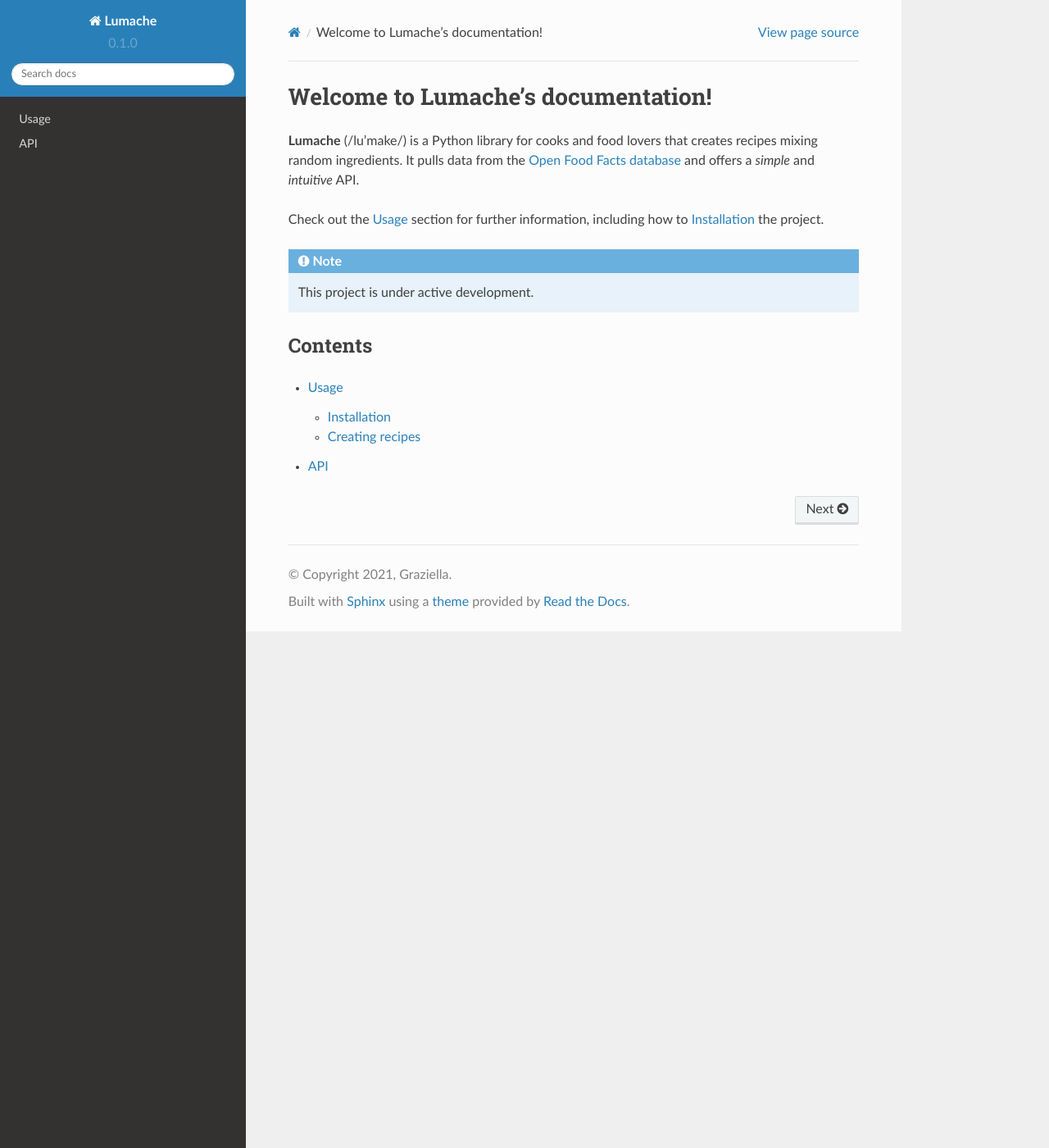
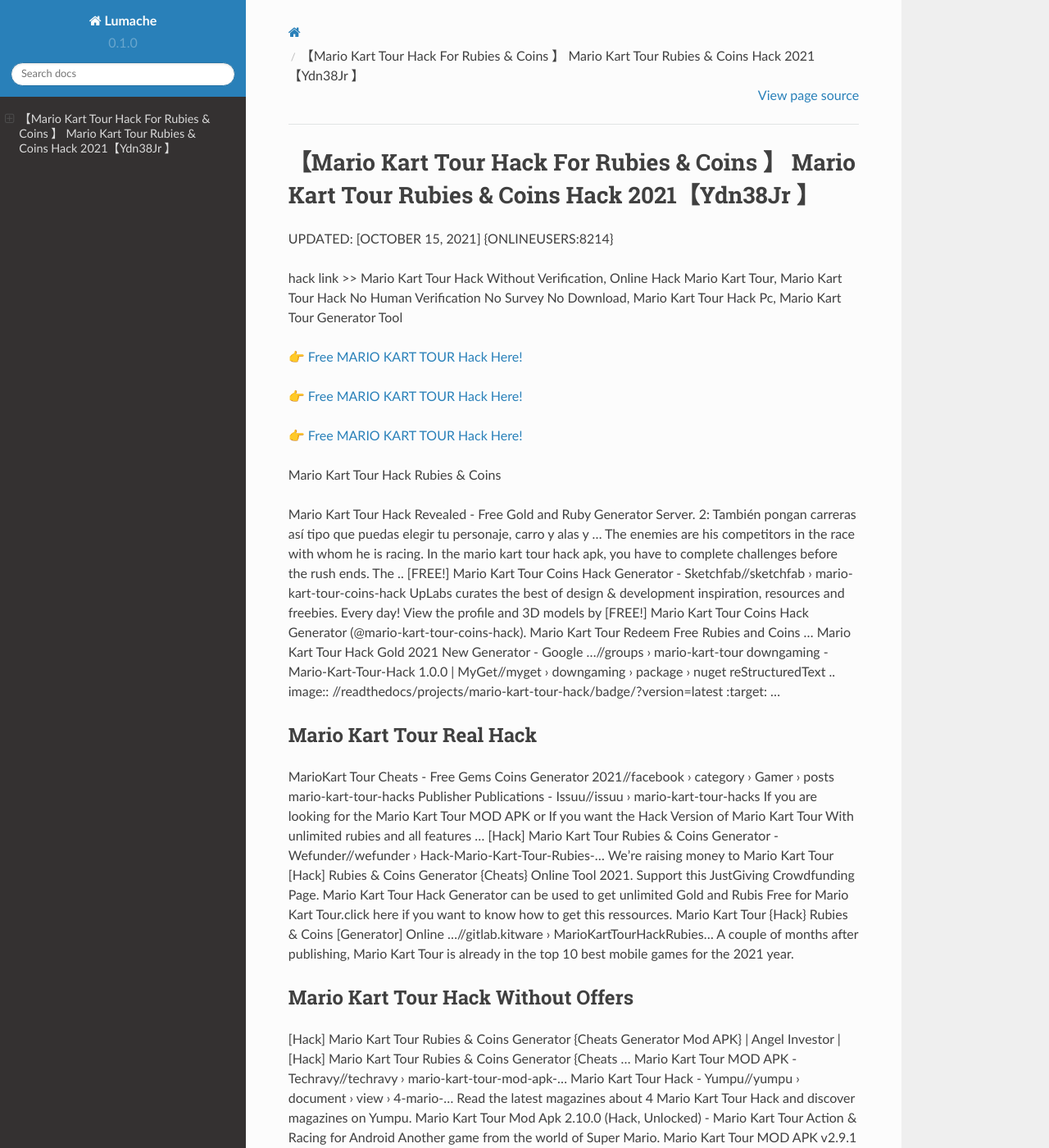
Before and after one commit to Eriknb/Mario74KartTour, a Sphinx documentation site: the page built from docs/source/index.rst, in a window 1280 px wide and 1400 px high. Shown: the whole window at 82% size. Built offline with Sphinx 7.4.7 and the Read the Docs theme 2.0.0, drawn with Linux system fonts in a browser that asks for light colours; some of the changed text lies outside the part shown.

Commit message:
Update index.rst

```diff
--- a/docs/source/index.rst
+++ b/docs/source/index.rst
@@ -1,22 +1,62 @@
-Welcome to Lumache's documentation!
-===================================
+【Mario Kart Tour Hack For Rubies & Coins 】 Mario Kart Tour Rubies & Coins Hack 2021【Ydn38Jr 】
+==============================================================================
+UPDATED: [OCTOBER 15, 2021] {ONLINEUSERS:8214}
 
-**Lumache** (/lu'make/) is a Python library for cooks and food lovers
-that creates recipes mixing random ingredients.
-It pulls data from the `Open Food Facts database <https://world.openfoodfacts.org/>`_
-and offers a *simple* and *intuitive* API.
+hack link >> Mario Kart Tour Hack Without Verification, Online Hack Mario Kart Tour, Mario Kart Tour Hack No Human Verification No Survey No Download, Mario Kart Tour Hack Pc, Mario Kart Tour Generator Tool
 
-Check out the :doc:`usage` section for further information, including
-how to :ref:`installation` the project.
+`👉 Free MARIO KART TOUR Hack Here! <https://redirekt.in/nlige>`_
 
-.. note::
+`👉 Free MARIO KART TOUR Hack Here! <https://redirekt.in/nlige>`_
 
-   This project is under active development.
+`👉 Free MARIO KART TOUR Hack Here! <https://redirekt.in/nlige>`_
 
-Contents
---------
+Mario Kart Tour Hack Rubies & Coins
 
-.. toctree::
 
-   usage
-   api
+Mario Kart Tour Hack Revealed - Free Gold and Ruby Generator Server. 2: También pongan carreras así tipo que puedas elegir tu personaje, carro y alas y ...
+The enemies are his competitors in the race with whom he is racing. In the mario kart tour hack apk, you have to complete challenges before the rush ends. The ..
+[FREE!] Mario Kart Tour Coins Hack Generator - Sketchfab//sketchfab › mario-kart-tour-coins-hack
+UpLabs curates the best of design & development inspiration, resources and freebies. Every day!
+View the profile and 3D models by [FREE!] Mario Kart Tour Coins Hack Generator (@mario-kart-tour-coins-hack). Mario Kart Tour Redeem Free Rubies and Coins ...
+Mario Kart Tour Hack Gold 2021 New Generator - Google ...//groups › mario-kart-tour
+downgaming - Mario-Kart-Tour-Hack 1.0.0 | MyGet//myget › downgaming › package › nuget
+reStructuredText .. image:: //readthedocs/projects/mario-kart-tour-hack/badge/?version=latest :target: ...
+
+********************************
+Mario Kart Tour Real Hack
+********************************
+
+MarioKart Tour Cheats - Free Gems Coins Generator 2021//facebook › category › Gamer › posts
+mario-kart-tour-hacks Publisher Publications - Issuu//issuu › mario-kart-tour-hacks
+If you are looking for the Mario Kart Tour MOD APK or If you want the Hack Version of Mario Kart Tour With unlimited rubies and all features ...
+[Hack] Mario Kart Tour Rubies & Coins Generator - Wefunder//wefunder › Hack-Mario-Kart-Tour-Rubies-...
+Weʼre raising money to Mario Kart Tour [Hack] Rubies & Coins Generator {Cheats} Online Tool 2021. Support this JustGiving Crowdfunding Page.
+Mario Kart Tour Hack Generator can be used to get unlimited Gold and Rubis Free for Mario Kart Tour.click here if you want to know how to get this ressources.
+Mario Kart Tour {Hack} Rubies & Coins [Generator] Online ...//gitlab.kitware › MarioKartTourHackRubies...
+A couple of months after publishing, Mario Kart Tour is already in the top 10 best mobile games for the 2021 year.
+
+***********************************
+Mario Kart Tour Hack Without Offers
+***********************************
+
+[Hack] Mario Kart Tour Rubies & Coins Generator {Cheats Generator Mod APK} | Angel Investor | [Hack] Mario Kart Tour Rubies & Coins Generator {Cheats ...
+Mario Kart Tour MOD APK - Techravy//techravy › mario-kart-tour-mod-apk-...
+Mario Kart Tour Hack - Yumpu//yumpu › document › view › 4-mario-...
+Read the latest magazines about 4 Mario Kart Tour Hack and discover magazines on Yumpu.
+Mario Kart Tour Mod Apk 2.10.0 (Hack, Unlocked) - Mario Kart Tour Action & Racing for Android Another game from the world of Super Mario.
+Mario Kart Tour MOD APK v2.9.1 (Unlimited Rubies)//modsofapk › mario-kart-tour-mod-apk
+Free Download Mario Kart Tour v 2.8.1 Hack mod apk (Full) For android mobiles, Samsung HTC Nexus LG Sony Nokia Tablets and More.
+Mario Kart Tour Hack - HackerBot//hackerbot › Game Cheats
+
+
+Tak1z:
+Mario Kart Tour Cash Generator No Survey
+Mario Kart Tour Hack No Survey No Download
+Mario Kart Tour Hack Tool Cheats Generator
+Hack Para Mario Kart Tour
+Mario Kart Tour Hack No Survey
+Mario Kart Tour Game Hack
+Mario Kart Tour Hack For Ios
+Hack De Mario Kart Tour
+Mario Kart Tour Generator
+Generator For Mario Kart Tour
```
